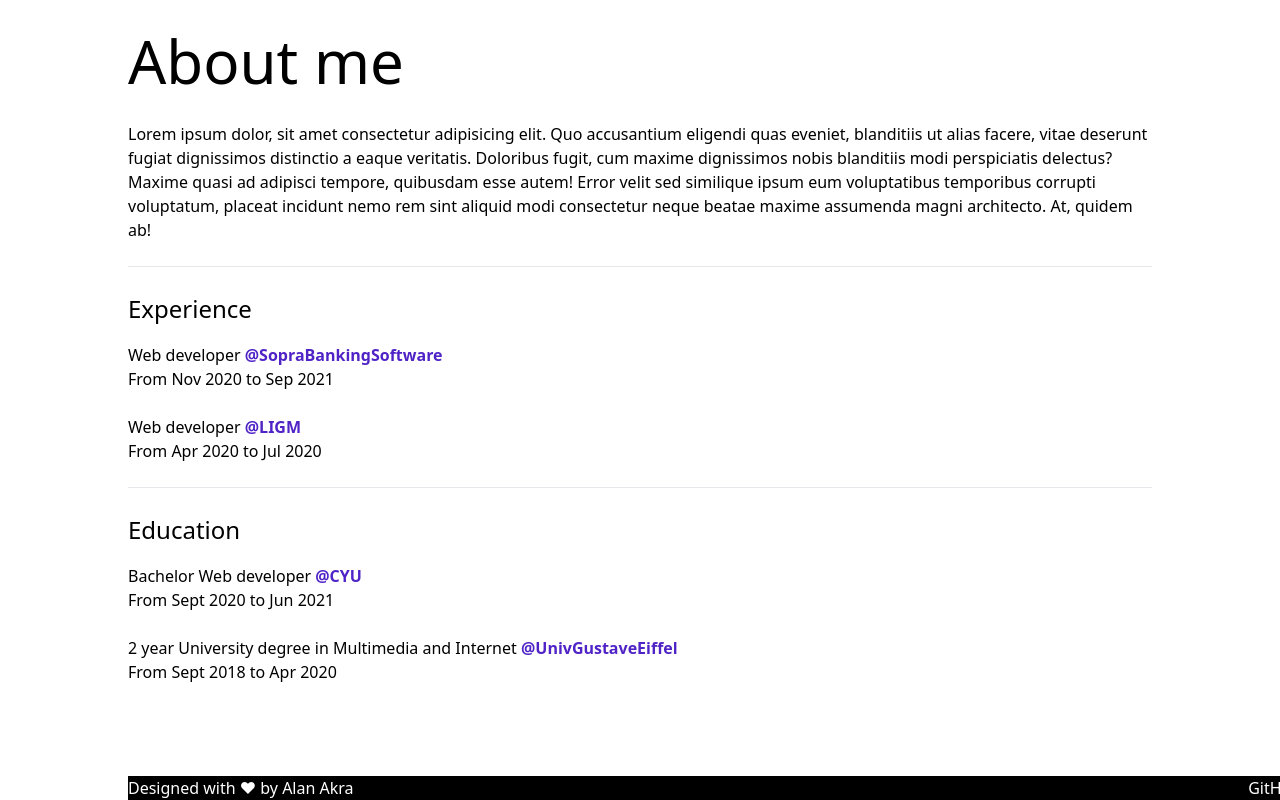
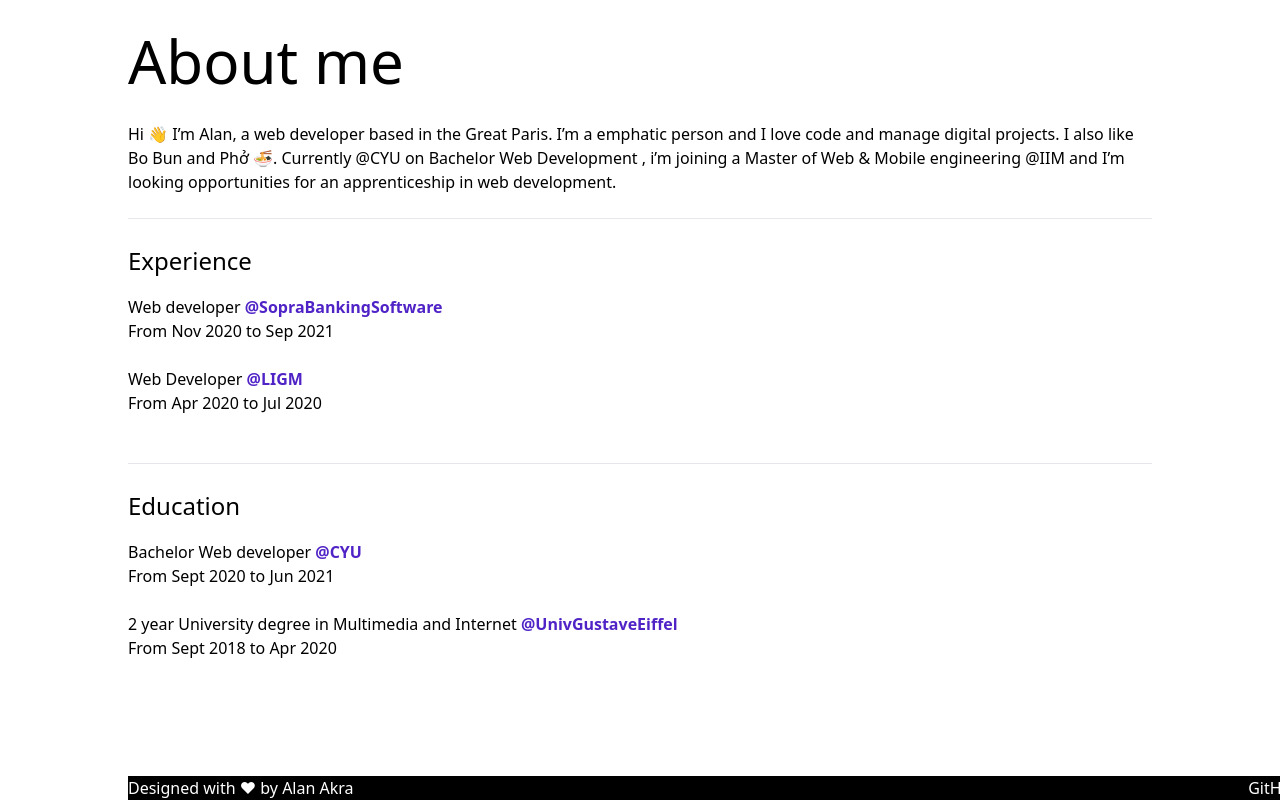
Before and after one commit to alanakra/alan-web, a Next.js app: page /about in a window 1280 px wide. Built offline with nearby package versions, Linux system fonts and the light colour scheme.

Commit message:
Update about page with objects

```diff
--- a/pages/about.js
+++ b/pages/about.js
@@ -1,31 +1,64 @@
 import Footer from '../components/Footer'
 
 function About(props) {
+
+  const experience = [{
+    title: 'Web developer',
+    company: '@SopraBankingSoftware',
+    startDate: 'Nov 2020',
+    endDate: 'Sep 2021',
+    link: 'https://soprabanking.com'
+  },{
+    title: 'Web Developer',
+    company: '@LIGM',
+    startDate: 'Apr 2020',
+    endDate: 'Jul 2020',
+    link: 'https://igm.univ-gustave-eiffel.fr/'
+  }]
+
+  const education = [{
+    title: 'Bachelor Web developer',
+    school: '@CYU',
+    startDate: 'Sept 2020',
+    endDate: 'Jun 2021',
+    link: 'http://lp-dw.fr'
+  },{
+    title: '2 year University degree in Multimedia and Internet ',
+    school: '@UnivGustaveEiffel',
+    startDate: 'Sept 2018',
+    endDate: 'Apr 2020',
+    link: 'https://www.dut-mmi-champs.fr/'
+  }]
+
  return (
   <div className="h-full dark:bg-black dark:text-white pd-screen py-4">
     <h1 className="important-title-page">About me</h1>
-    <p className="dark:text-dlink">Lorem ipsum dolor, sit amet consectetur adipisicing elit. Quo accusantium eligendi quas eveniet, blanditiis ut alias facere, vitae deserunt fugiat dignissimos distinctio a eaque veritatis. Doloribus fugit, cum maxime dignissimos nobis blanditiis modi perspiciatis delectus? Maxime quasi ad adipisci tempore, quibusdam esse autem! Error velit sed similique ipsum eum voluptatibus temporibus corrupti voluptatum, placeat incidunt nemo rem sint aliquid modi consectetur neque beatae maxime assumenda magni architecto. At, quidem ab!</p>
+    <p className="dark:text-dlink">Hi 👋 I’m Alan, a web developer based in the Great Paris. I’m a emphatic person and I love code and manage digital projects. I also like Bo Bun and Phở 🍜. Currently @CYU on Bachelor Web Development , i’m joining a Master of Web & Mobile engineering @IIM and I’m looking opportunities for an apprenticeship in web development.</p>
 
     <hr/>
 
     <h2 className="subtitle-page">Experience</h2>
+
     <div>
-      <h3>Web developer <a href="https://soprabanking.com" className="link-color" target="_blank">@SopraBankingSoftware</a></h3>
-      <h4>From Nov 2020 to Sep 2021</h4>
-      <br/>
-      <h3>Web developer <a href="https://igm.univ-gustave-eiffel.fr/" className="link-color" target="_blank">@LIGM</a></h3>
-      <h4>From Apr 2020 to Jul 2020</h4>
+      {experience.map((experience) => (
+        <>
+          <h3>{experience.title} <a href={experience.link} className="link-color" target="_blank">{experience.company}</a></h3>
+          <h4>From {experience.startDate} to {experience.endDate}</h4>
+          <br/>
+        </>
+      ))}
     </div>
-
     <hr/>
 
     <h2 className="subtitle-page">Education</h2>
     <div>
-      <h3>Bachelor Web developer <a href="http://lp-dw.fr" className="link-color" target="_blank">@CYU</a></h3>
-      <h4>From Sept 2020 to Jun 2021</h4>
-      <br/>
-      <h3>2 year University degree in Multimedia and Internet <a href="https://www.dut-mmi-champs.fr/" className="link-color" target="_blank">@UnivGustaveEiffel</a></h3>
-      <h4>From Sept 2018 to Apr 2020</h4>
+      {education.map((education) => (
+        <>
+          <h3>{education.title} <a href={education.link} className="link-color" target="_blank">{education.school}</a></h3>
+          <h4>From {education.startDate} to {education.endDate}</h4>
+          <br/>
+        </>
+      ))}
     </div>
 
     <Footer />
```
